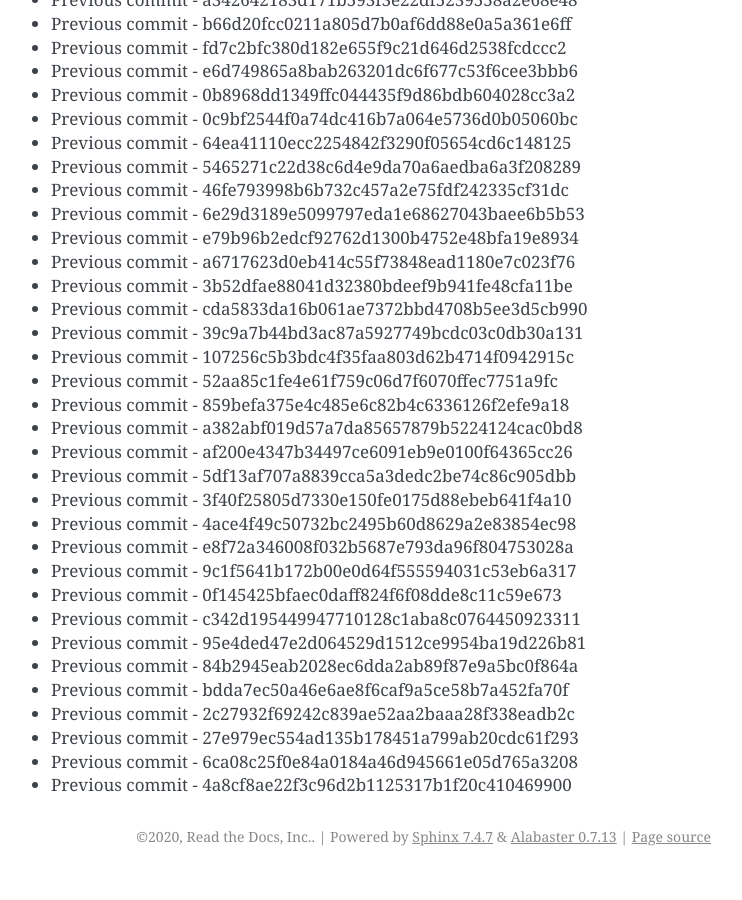
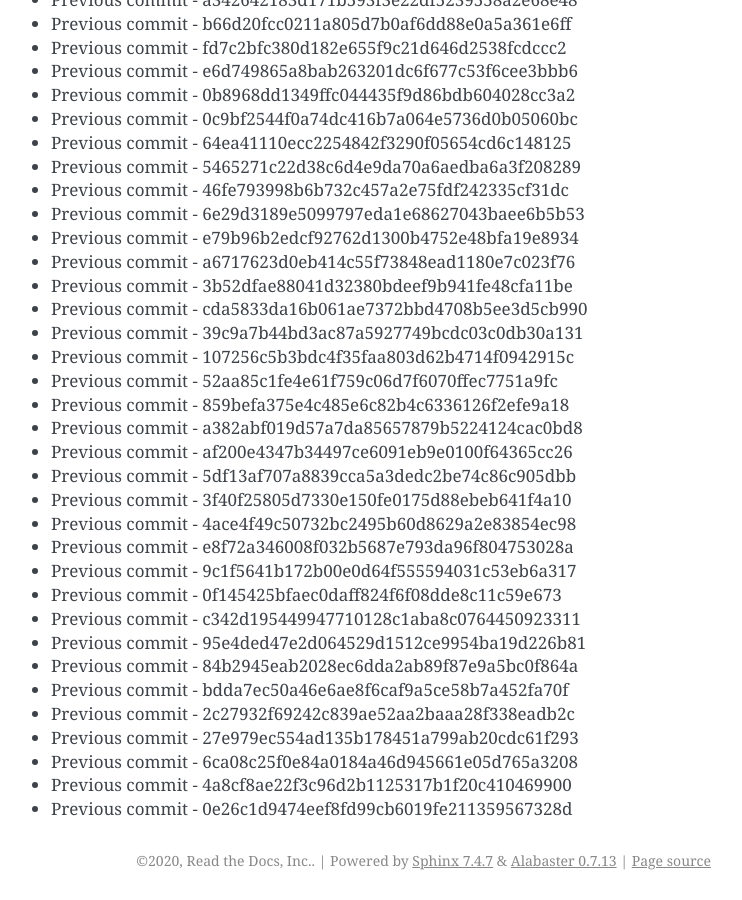
Before and after one commit to readthedocs/rtd-git-stresstest, a Sphinx documentation site: the page built from docs/updates.rst, in a window 1280 px wide and 900 px high, scrolled down 61980 px. Shown: the whole window, without its empty margins (399-1141 px from the left). Built offline with Sphinx 7.4.7, drawn with Linux system fonts in a browser that asks for light colours; before the commit the page ends 62856 px from its top, so only the background shows below that.

Commit message:
Generating commit from previous: 0e26c1d9474eef8fd99cb6019fe211359567328d

```diff
--- a/docs/updates.rst
+++ b/docs/updates.rst
@@ -2636,3 +2636,4 @@ It can be tested for any performance characteristics.
 * Previous commit - 27e979ec554ad135b178451a799ab20cdc61f293
 * Previous commit - 6ca08c25f0e84a0184a46d945661e05d765a3208
 * Previous commit - 4a8cf8ae22f3c96d2b1125317b1f20c410469900
+* Previous commit - 0e26c1d9474eef8fd99cb6019fe211359567328d
```
